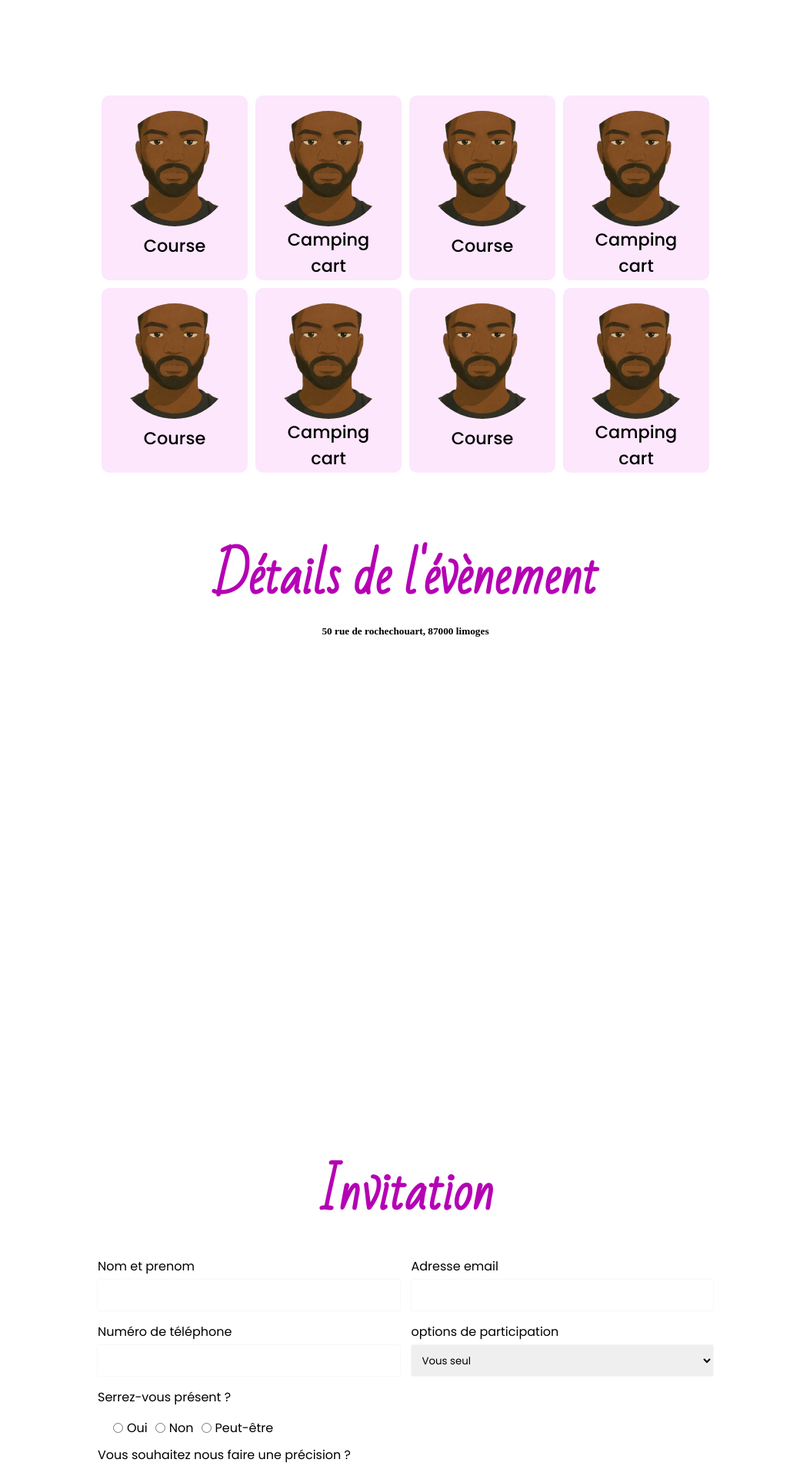
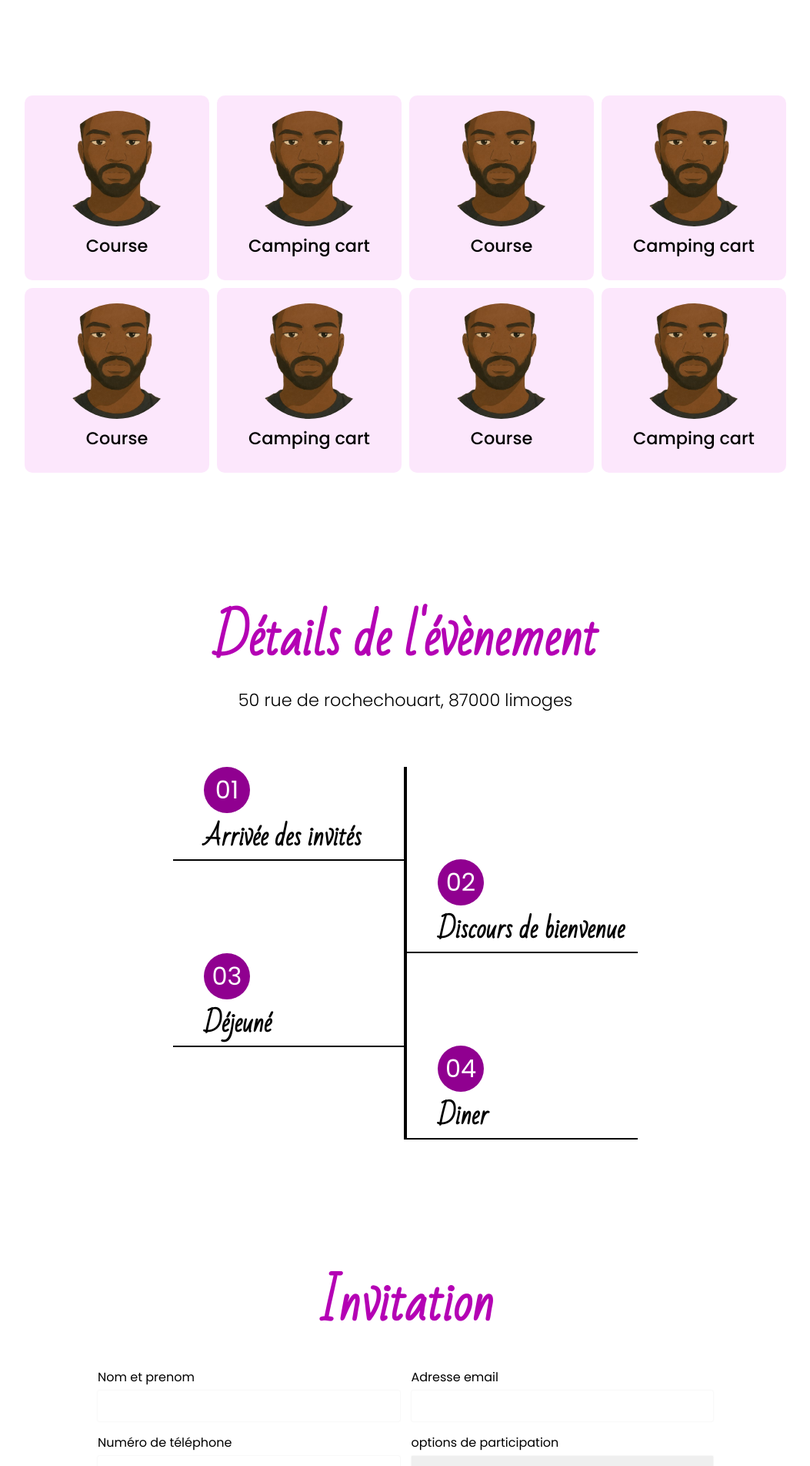
Before and after one commit to brelnosse/birthday, a React (Create React App) app: page / in a window 1280 px wide. Shown: the part 884-2788 px from the top of the page at 77% size, without its empty margins (113-1166 px from the left). Built offline with nearby package versions, Linux system fonts and the light colour scheme; a web font is replaced by a local one.

Commit message:
The homepage layout is ready

```diff
--- a/package.json
+++ b/package.json
@@ -3,6 +3,10 @@
   "version": "0.1.0",
   "private": true,
   "dependencies": {
+    "@fortawesome/fontawesome-svg-core": "^7.1.0",
+    "@fortawesome/free-regular-svg-icons": "^7.1.0",
+    "@fortawesome/free-solid-svg-icons": "^7.1.0",
+    "@fortawesome/react-fontawesome": "^3.1.0",
     "@testing-library/dom": "^10.4.1",
     "@testing-library/jest-dom": "^6.9.1",
     "@testing-library/react": "^16.3.0",
--- a/src/assets/components/Button.tsx
+++ b/src/assets/components/Button.tsx
@@ -1,21 +1,49 @@
 import { HTMLAttributes } from "react";
 import { Link } from "react-router-dom";
+import {FontAwesomeIcon} from '@fortawesome/react-fontawesome';
 import '../style/button.css';
+import { IconDefinition } from "@fortawesome/fontawesome-svg-core";
+
+type IconProps = {
+    name: IconDefinition;
+    position: string;
+};
 
 type Buttonprops = {
+    icon ?: IconProps;
     to ?: string;
     text: string;
 } & HTMLAttributes<HTMLButtonElement> & HTMLAttributes<HTMLLinkElement>;
 
-export default function Button({to, text}: Buttonprops){
+export default function Button({icon, to, text}: Buttonprops){
     return (
         !to ?
         <button className="btn">
-            {text}
+            {!icon ? text:
+                icon.position === 'beforeText' ?
+                <>
+                    <FontAwesomeIcon icon={icon.name} className="btn-icon"/>
+                    {text}
+                </>:
+                <>
+                    {text}
+                    <FontAwesomeIcon icon={icon.name} className="btn-icon"/>
+                </>
+            }
         </button>
         :
         <Link to={to} className="btn">
-            {text}
+            {!icon ? text:
+                icon.position === 'beforeText' ?
+                <>
+                    <FontAwesomeIcon icon={icon.name} className="btn-icon"/>
+                    {text}
+                </>:
+                <>
+                    {text}
+                    <FontAwesomeIcon icon={icon.name} className="btn-icon"/>
+                </>
+            }
         </Link>
     );
 }
--- /dev/null
+++ b/src/assets/components/EventsTree.tsx
@@ -0,0 +1,64 @@
+import '../style/eventsTree.css';
+type EventsTreeProps = {
+    branches: Array<string>;
+};
+type ColumnProps = {
+    key: number,
+    value: string
+};
+
+export default function EventsTree({branches}: EventsTreeProps){
+
+    return (
+        <>
+            <div className="tree-container">
+                <Branches list={branches} />
+            </div>
+        </>
+    );
+}
+
+const Branches= ({list}:{list: Array<string>}) =>{
+    let col1:Array<ColumnProps> = [];
+    let col2:Array<ColumnProps> = [];
+
+    for(let i = 0; i < list.length; i++){
+        if((i+1)%2 === 1){
+            col1.push({key: i, value: list[i]});
+            col2.push({key: -1, value: ''})
+        }else{
+            col2.push({key: i, value: list[i]});
+            col1.push({key: -1, value: ''})
+        }
+    }
+    return (
+        <>
+            <div className="col1">
+                {col1.map((el: ColumnProps, i:number) =>
+                    (el.key === -1) ?
+                    (
+                        <div id="branch"></div>
+                    ): (
+                        <div className="branch" key={'col1-branch-'+el.value+''+i}>
+                            <span className='b-num'>{(el.key+1)%10 === (el.key+1) ? '0'+(el.key+1) : el.key}</span>
+                            <h4>{el.value}</h4>
+                        </div>
+                    )
+                )}
+            </div>
+            <div className="col2">
+                {col2.map((el: ColumnProps, i:number) =>
+                    (el.key === -1) ?
+                    (
+                        <div id="branch"></div>
+                    ): (
+                        <div className="branch" key={'col2-branch-'+el.value+''+i}>
+                            <span className='b-num'>{(el.key+1)%10 === (el.key+1) ? '0'+(el.key+1) : el.key}</span>
+                            <h4>{el.value}</h4>
+                        </div>
+                    )
+                )}
+            </div>
+        </>
+    );
+}
--- a/src/assets/components/Navbar.tsx
+++ b/src/assets/components/Navbar.tsx
@@ -1,11 +1,18 @@
 import '../style/navbar.css';
-
+import { FontAwesomeIcon } from '@fortawesome/react-fontawesome';
+import {far} from '@fortawesome/free-regular-svg-icons';
 import Button from './Button';
 
 export default function Navbar(){
     return (
         <nav className="navbar">
-            <Button to="/" text='Se connecter'/>
+            <Button
+            icon={{
+                name: far.faUser,
+                position: 'beforeText'
+            }}
+            to="/"
+            text='Se connecter'/>
         </nav>
     );
 }
--- a/src/assets/style/activities.css
+++ b/src/assets/style/activities.css
@@ -2,7 +2,7 @@
     flex: 1;
     display: inline-grid;
     justify-self: center;
-    grid-template-columns: repeat(4, 200px);
+    grid-template-columns: repeat(4, 250px);
     grid-template-rows: repeat(2, 200px);
     justify-content: center;
     align-content: center;
--- a/src/assets/style/activity.css
+++ b/src/assets/style/activity.css
@@ -9,8 +9,8 @@
     height: auto;
     min-height: 200px;
     padding: 20px;
-    width: 150px;
-    max-width: 300px;
+    width: 200px;
+    max-width: 350px;
     /* gap: 10px; */
 }
 .activity img{
--- a/src/assets/style/button.css
+++ b/src/assets/style/button.css
@@ -19,3 +19,8 @@
 .btn:hover{
     background-color: var(--primary-dark-color);
 }
+
+.btn-icon{
+    margin-right: 5px;
+    margin-bottom: -1px;
+}
--- /dev/null
+++ b/src/assets/style/eventsTree.css
@@ -0,0 +1,56 @@
+.tree-container{
+    /* background-color: blue; */
+    display: flex;
+    margin: 20px 0px;
+    padding: 50px 0px;
+}
+.col1{
+    /* background-color: red; */
+    display: flex;
+    flex-direction: column;
+}
+.col2{
+    /* background-color: green; */
+}
+#branch{
+    height: 120px;
+    background-color: transparent;
+}
+.branch{
+    border: none;
+    width: calc(300px - 40px);
+    height: 100px;
+    padding-left: 40px;
+    background-color: transparent;
+    border-bottom: 2px solid black;
+    padding-bottom: 20px;
+}
+.branch span{
+    font-family: 'Poppins';
+    font-size: 2em;
+    background-color: var(--primary-dark-color);
+    display: inline-flex;
+    height: 60px;
+    width: 60px;
+    align-items: center;
+    justify-content: center;
+    border-radius: 50%;
+    color: white;
+}
+.branch h4{
+    font-family: 'Bad script';
+    font-size: 2em;
+}
+.col1 #branch{
+    border-right-width: 4px;
+    border-right-color: black;
+    border-right-style: solid;
+}
+.col1 .branch{
+    border-right-width: 4px;
+    border-right-color: black;
+    border-right-style: solid;
+}
+.col2 .branch{
+    border-left-width: 0px;
+}
--- a/src/assets/style/home.css
+++ b/src/assets/style/home.css
@@ -74,13 +74,15 @@
 }
 
 #third{
-    height: 100vh;
-    max-height: 800px;
+    margin: 80px 0px;
     display: flex;
     flex-direction: column;
     align-items: center;
 }
-#third h1{
+#third h5{
+    font-family: 'Poppins';
+    font-size: 1.4em;
+    font-weight: 300;
     /* margin-bottom: 0px;   */
 }
 #fourth{
--- a/src/pages/Home.tsx
+++ b/src/pages/Home.tsx
@@ -4,6 +4,7 @@ import moi from '../assets/images/moi.png';
 import Activities from '../assets/components/Activities';
 import Navbar from '../assets/components/Navbar';
 import Button from '../assets/components/Button';
+import EventsTree from '../assets/components/EventsTree';
 
 export default function Home(){
     return (
@@ -89,7 +90,12 @@ export default function Home(){
                 <section className="section" id='third'>
                     <h1>Détails de l'évènement</h1>
                     <h5>50 rue de rochechouart, 87000 limoges</h5>
-
+                    <EventsTree branches={[
+                        'Arrivée des invités',
+                        'Discours de bienvenue',
+                        'Déjeuné',
+                        'Diner'
+                    ]}/>
                 </section>
                 <section className="section" id='fourth'>
                     <h1>Invitation</h1>
```
Also changed, not shown: 1 other file (tests, documents, lock files or other folders).
